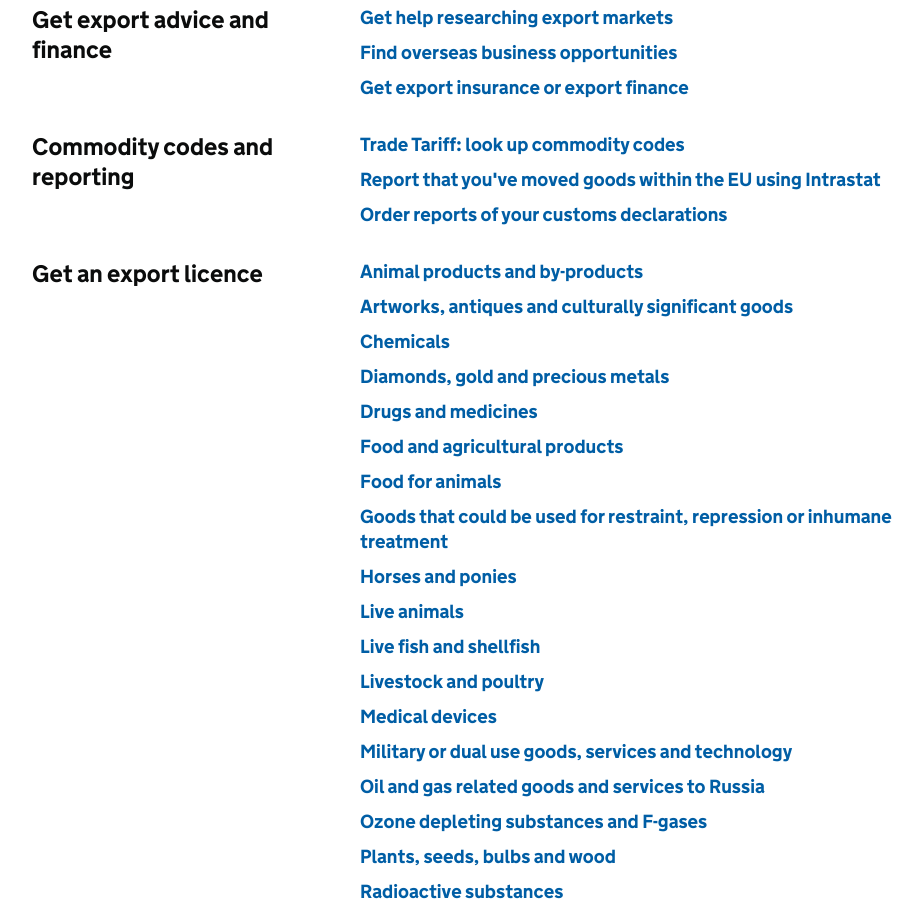
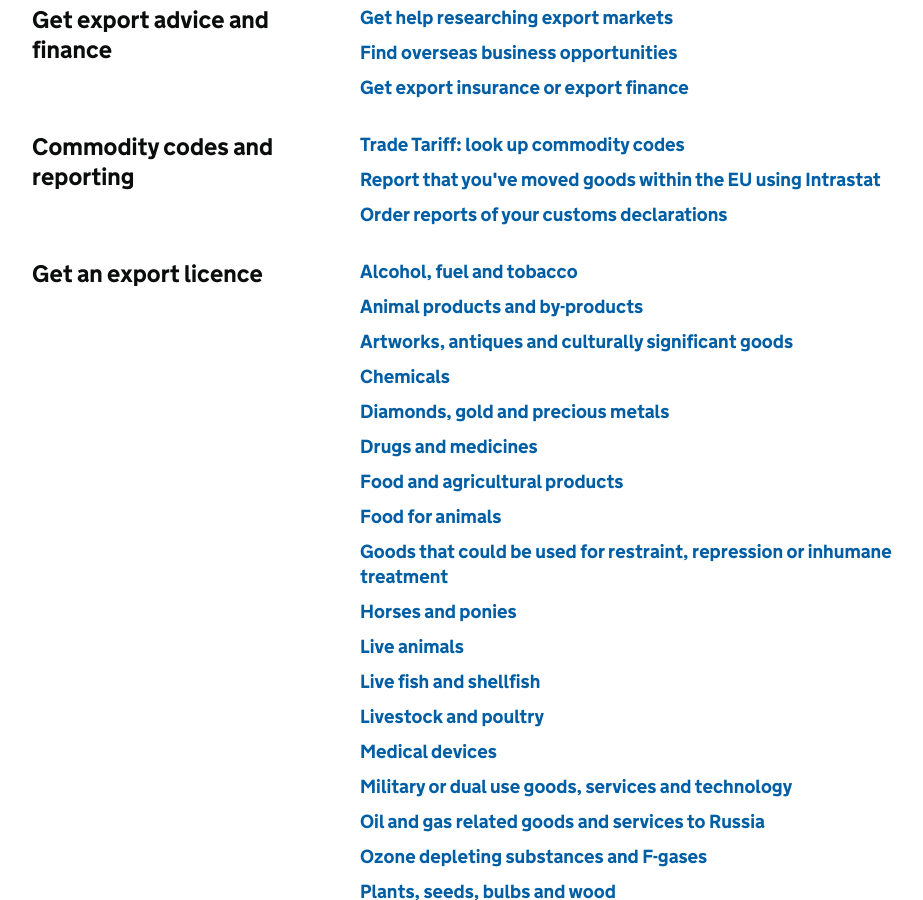
Before and after one commit to alphagov/govuk-import-export-prototype, a Jekyll site: the page built from topic/business-and-self-employed/exporting-and-doing-business-abroad.html, in a window 1280 px wide and 900 px high, scrolled down 646 px. Shown: the whole window, without its empty margins (158-1081 px from the left). Built offline with Jekyll 4.4.1, drawn with Linux system fonts in a browser that asks for light colours.

Commit message:
Update exporting-and-doing-business-abroad.html

```diff
--- a/topic/business-and-self-employed/exporting-and-doing-business-abroad.html
+++ b/topic/business-and-self-employed/exporting-and-doing-business-abroad.html
@@ -38,6 +38,8 @@
 
  - title: Get an export licence
    links:
+     - name: Alcohol, fuel and tobacco
+       url: '/guidance/get-permission-to-import-or-export-alcohol-fuel-or-tobacco-excise-goods.html'
      - name: Animal products and by-products
        url: '/guidance/get-a-licence-to-export-furs-skins-and-other-animal-products.html'
      - name: Artworks, antiques and culturally significant goods
```
